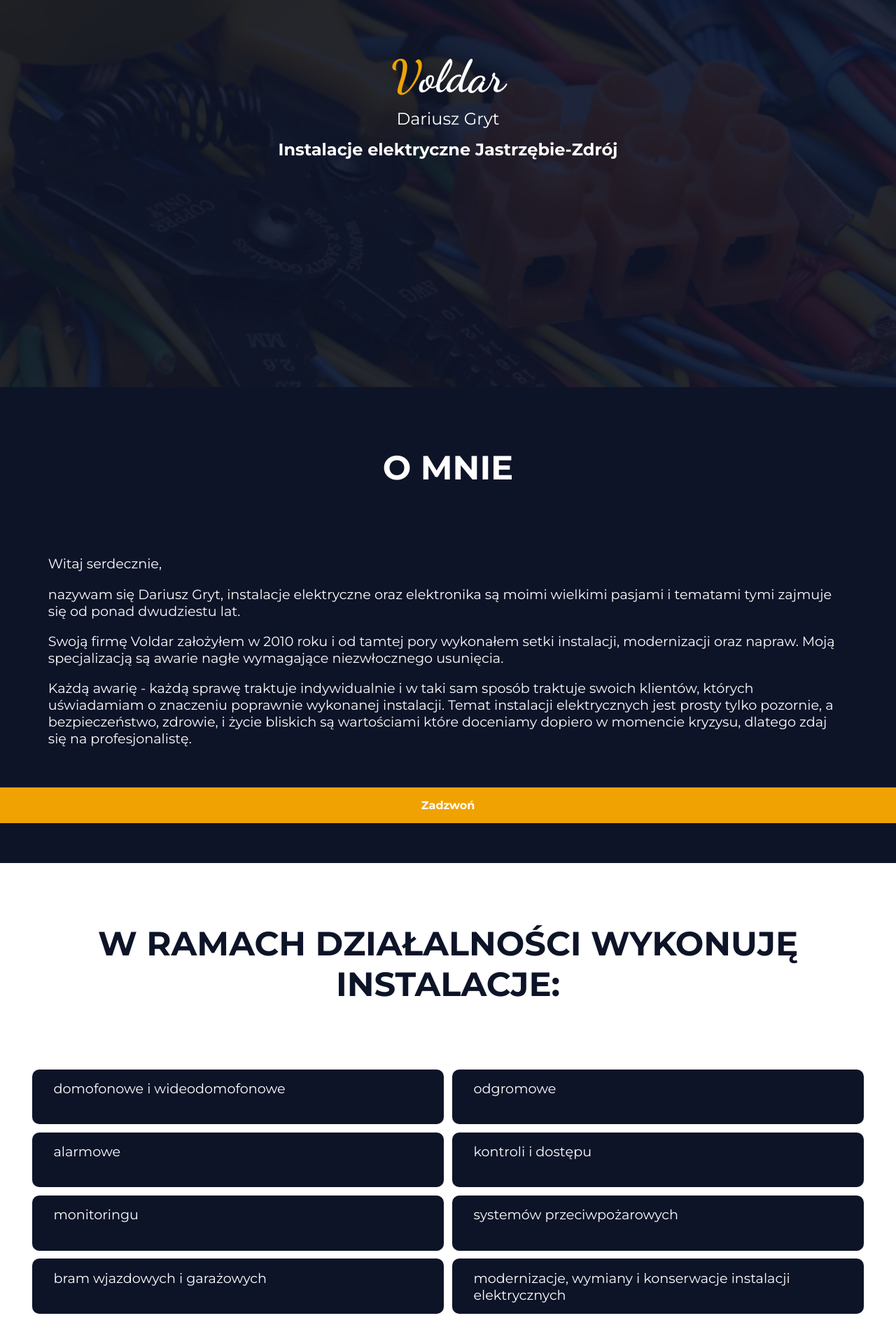
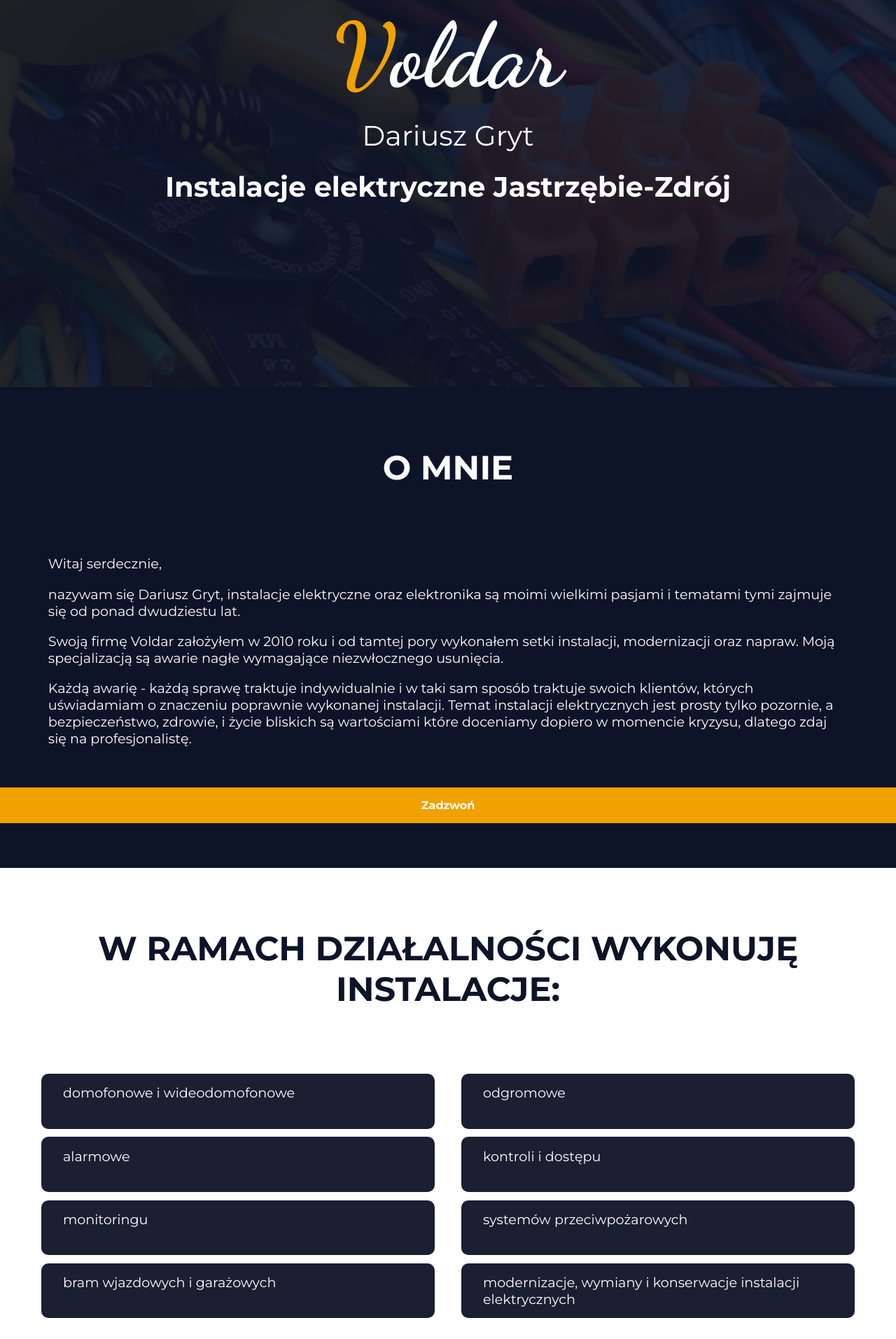
Before and after one commit to Juicydape/voldar, a website: page index.html in a window 1280 px wide. Shown: the part 247-2160 px from the top of the page at 70% size. Drawn offline with Linux system fonts and the light colour scheme.

Commit message:
fixed height issues in stlyes

```diff
--- a/index.html
+++ b/index.html
@@ -20,7 +20,7 @@
     <nav id="nav" class="nav">
         <button class="hamburger hamburger--spring" type="button">
             <span class="hamburger-box">
-                <span class="hamburger-inner"></span>
+                <span class="hamburger-inner blue-bars"></span>
             </span>
         </button>
         <div class="nav__mobile">
--- a/js/main.js
+++ b/js/main.js
@@ -2,6 +2,7 @@ const burgerBtn = document.querySelector('.hamburger')
 const navMobile = document.querySelector('.nav__mobile')
 const navItem = document.querySelectorAll('.nav__item')
 const footerYear = document.querySelector('.footer__year')
+const hamburgerInner = document.querySelector(`.hamburger-inner`)
 
 const handleNav = () => {
 	burgerBtn.classList.toggle('is-active')
--- a/src/sass/_large.scss
+++ b/src/sass/_large.scss
@@ -7,12 +7,18 @@
 			display: inline;
 		}
 	}
-	// 	.header {
-	// 		background-image: url(../img/hero-image-fhd.jpg);
-	// 	}
+	.header {
+		&__heading {
+			font-size: 8rem;
+		}
+		&__info {
+			font-size: 2.5rem;
+		}
+		// 		background-image: url(../img/hero-image-fhd.jpg);
+	}
 
 	.about-us {
-		height: 85vh;
+		// height: 85vh;
 		&__content {
 			font-size: 1.2rem;
 		}
@@ -24,9 +30,11 @@
 	}
 	.offer {
 		.wrapper {
-		display: grid;
-		grid-template-columns: repeat(2, 1fr);
-		grid-template-rows: repeat(4, 1fr);}
+			display: grid;
+			grid-template-columns: repeat(2, 1fr);
+			grid-template-rows: repeat(4, 1fr);
+			padding-bottom: 3em;
+		}
 		&__item {
 			font-size: 1.2rem;
 		}
--- a/src/sass/main.scss
+++ b/src/sass/main.scss
@@ -192,9 +192,7 @@ body {
 	justify-content: center;
 	align-items: center;
 	width: 100%;
-	height: 60vh;
-	min-height: 600px;
-
+	// height: clamp(60vh, 570px, 1200px);
 	&__content {
 		display: block;
 		padding: 0.5em 1.5em;
@@ -206,12 +204,13 @@ body {
 	}
 	&__refcontact {
 		display: block;
-		align-items: end;
+		margin-bottom: 4em;
+		// align-items: end;
 		// position: absolute;
 		width: 100%;
 		padding: 1em 2em;
 		background-color: $marigold;
-		bottom: 10%;
+		// bottom: 10%;
 		color: $pure-white;
 		font-weight: bold;
 		text-align: center;
@@ -230,15 +229,16 @@ body {
 //
 
 .offer {
-	height: 100vh;
+	// height: 100vh;
 	background-color: $pure-white;
 	color: $main-color;
 	&__item {
 		padding: 0.8em 1.6em;
-		margin: 0.3em;
+		margin: 0.3em 1em;
 		border-radius: 10px;
 		background-color: $main-color;
 		color: $pure-white;
+		opacity: 0.95;
 		font-size: 0.8rem;
 		// line-height: 1.4rem;
 	}
```
Also changed, not shown: dist/css/main.css.
